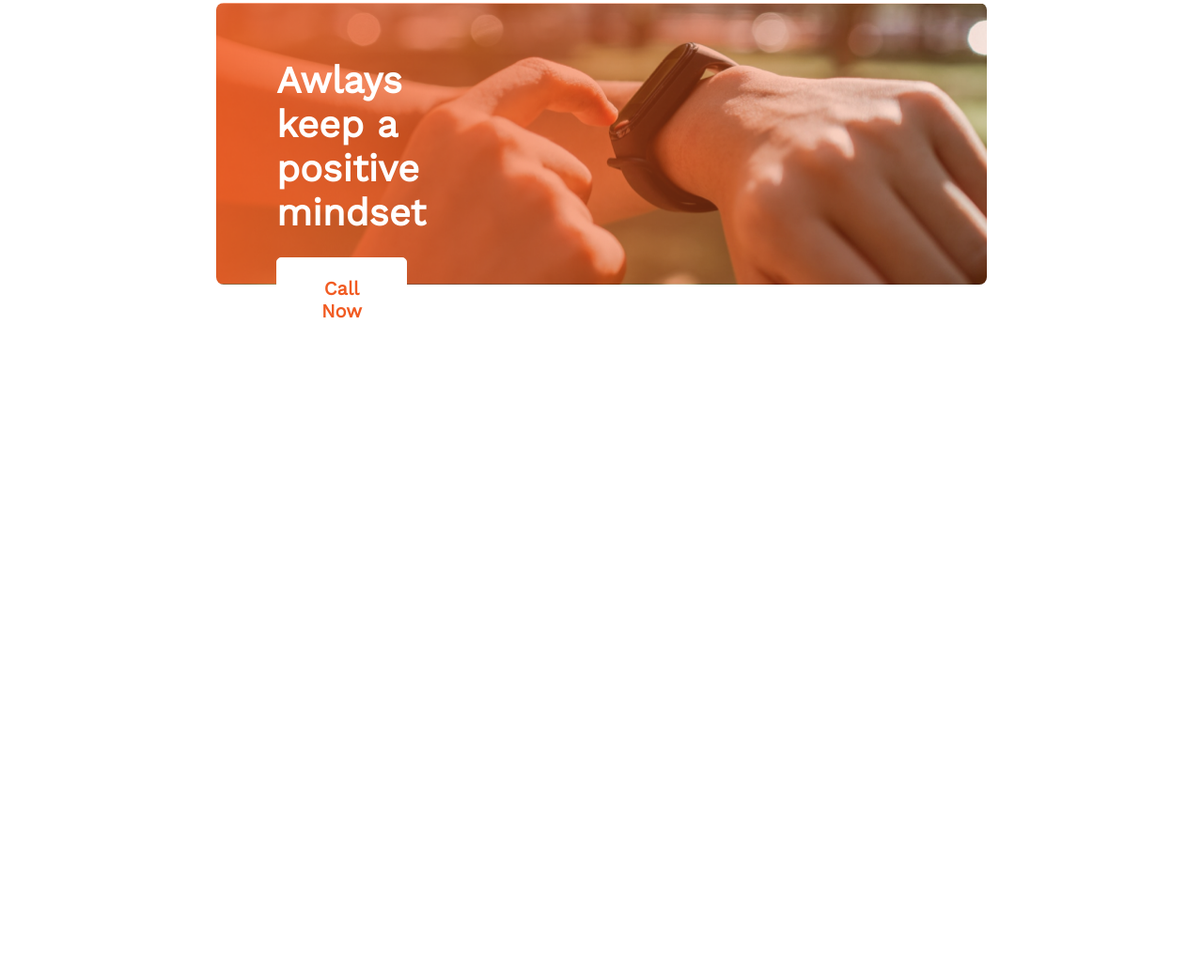
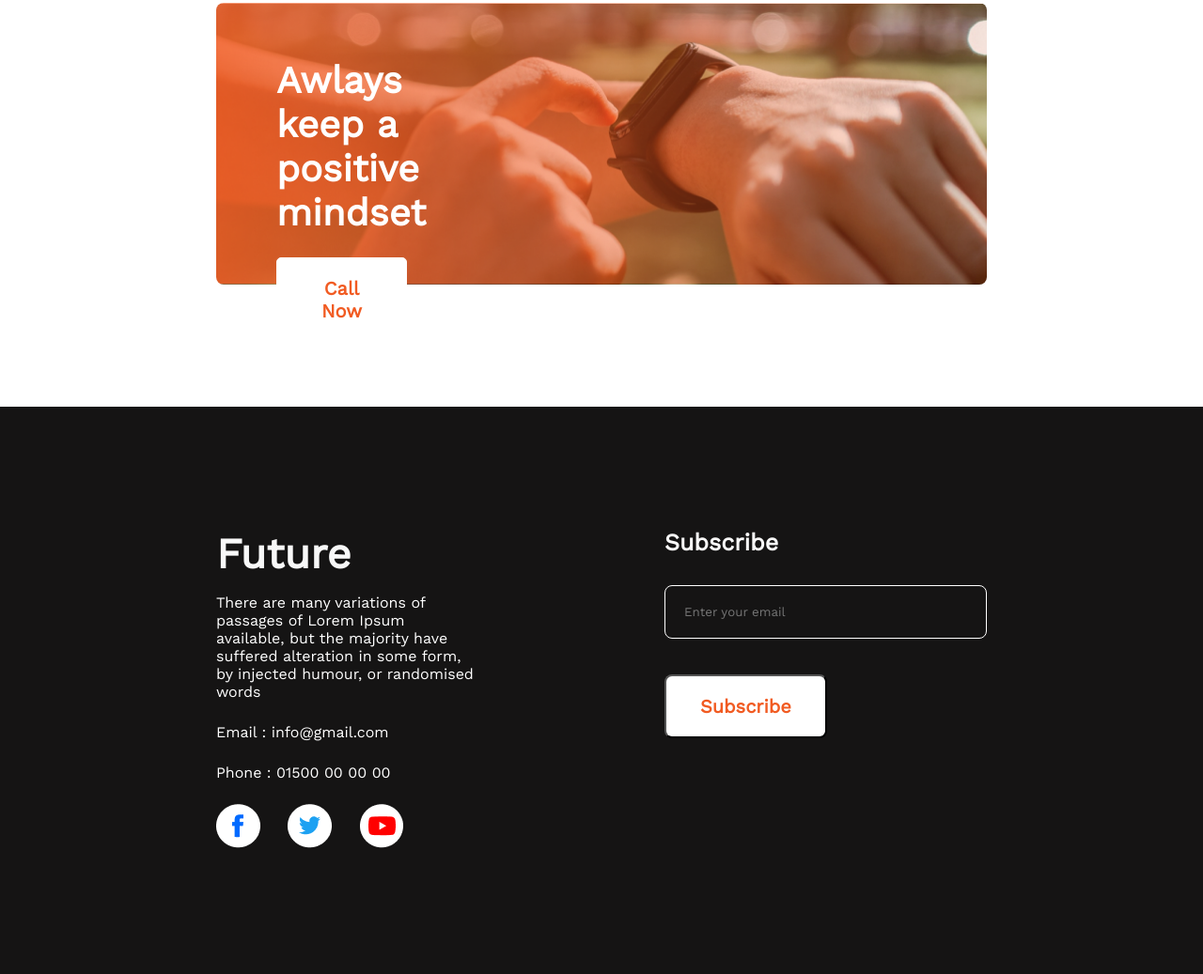
Before and after one commit to hnmahamud/new-year-new-me, a plain HTML site: page index.html in a window 1280 px wide. Shown: the part 2277-3314 px from the top of the page at 94% size. Before the commit the page ends 2788 px from the top, so only its background shows below. Drawn offline with nearby package versions, Linux system fonts and the light colour scheme.

Commit message:
footer section

```diff
--- a/index.html
+++ b/index.html
@@ -72,5 +72,30 @@
         </div>
     </section>
 
+    <footer class="footer-container">
+        <div class="future">
+            <h3 class="footer-title">Future</h3>
+            <p class="footer-description">There are many variations of passages of Lorem Ipsum available, but the majority have suffered alteration in some form, by injected humour, or randomised words</p>
+            <p class="footer-description">Email : info@gmail.com</p>
+            <p class="footer-description">Phone : 01500 00 00 00</p>
+            <a href="">
+                <img src="images/icons/fb.png" alt="fb">
+            </a>
+            <a href="">
+                <img src="images/icons/twitter.png" alt="twitter">
+            </a>
+            <a href="">
+                <img src="images/icons/youtube.png" alt="youtube">
+            </a>
+        </div>
+
+        <div class="subscribe">
+            <h3 class="footer-title-sub">Subscribe</h3>
+                <form action="">
+                    <input class="footer-input-email" type="email" name="" id="" placeholder="Enter your email">
+                    <input class="btn-footer" type="submit" value="Subscribe">
+                </form>
+        </div>
+    </footer>
 </body>
 </html>
--- a/styles/style.css
+++ b/styles/style.css
@@ -137,3 +137,56 @@
     padding: 20px 36px;
     margin-top: 24px;
 }
+
+/* Footer Section Style */
+.footer-container {
+    background: #151414;
+    display: flex;
+    justify-content: space-between;
+    padding: 130px 230px;
+    gap: 200px;
+    margin-top: 130px;
+}
+
+.footer-title {
+    font-weight: 700;
+    font-size: 45px;
+    color: #F8F8F8;
+    margin-bottom: 16px;
+}
+
+.footer-title-sub {
+    font-weight: 600;
+    font-size: 25px;
+    color: #F8F8F8;
+    margin-bottom: 31px;
+}
+
+.footer-description {
+    font-weight: 400;
+    font-size: 16px;
+    color: #FFFFFF;
+    margin-bottom: 24px;
+}
+
+.future a{
+    text-decoration: none;
+    margin-right: 24px;
+}
+
+.footer-input-email {
+    background: #151414;
+    border: 1px solid #FFFFFF;
+    border-radius: 8px;
+    padding: 20px 150px 20px 20px;
+    margin-bottom: 38px;
+}
+
+.btn-footer {
+    background: #FFFFFF;
+    border-radius: 8px;
+    padding: 20px 36px;
+    color: #F15B22;
+    font-weight: 600;
+    font-size: 20px;
+}
```
Also changed, not shown: images/icons/fb.png (added), images/icons/twitter.png (added), images/icons/youtube.png (added).
